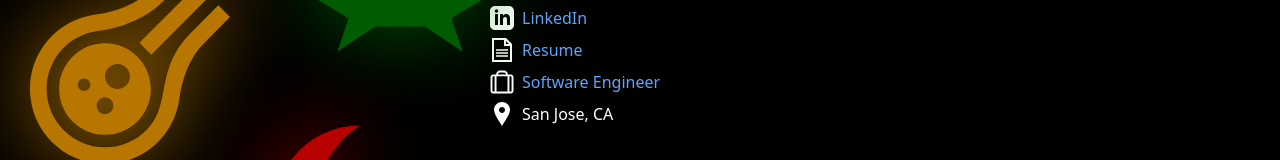
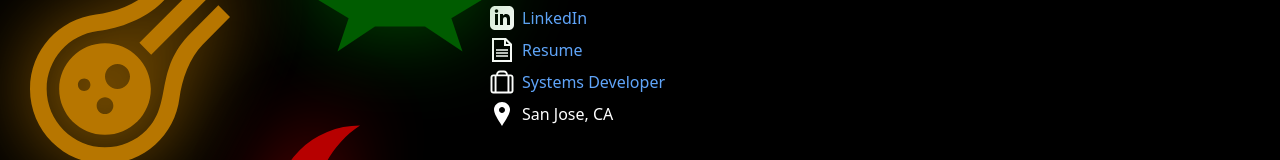
Before and after one commit to Dosx001/aboutandres, a Next.js app: page /about in a window 1280 px wide. Shown: the part 336-496 px from the top of the page. Built offline with nearby package versions, Linux system fonts and the light colour scheme.

Commit message:
Updated About page with new position

```diff
--- a/src/pages/about.tsx
+++ b/src/pages/about.tsx
@@ -115,13 +115,13 @@ const About = () => {
               <a
                 target="_blank"
                 rel="noreferrer"
-                href="https://www.baesystems.com/en/home"
-                title="BAE Systems Homepage"
+                href="https://www.nasa.gov/ames"
+                title="NASA Ames Research Center Homepage"
               >
                 <svg width="24" height="24" viewBox="0 0 512 512">
                   <path d="M441.3,94.3h-59.4C381.6,48.3,344.1,11,298,11h-83.9c-46,0-83.5,37.3-83.8,83.3H70.9c-33,0-59.8,26.8-59.8,59.8v287.1 c0,33,26.8,59.8,59.8,59.8h370.4c33,0,59.8-26.8,59.8-59.8V154.1C501.1,121.1,474.2,94.3,441.3,94.3z M373.2,135.1v325.1H139 V135.1H373.2z M214.1,51.8H298c23.5,0,42.7,19,43,42.4H171.1C171.4,70.8,190.6,51.8,214.1,51.8z M51.9,441.2V154.1 c0-10.5,8.5-19,19-19h27.3v325.1H70.9C60.4,460.2,51.9,451.7,51.9,441.2z M460.2,441.2c0,10.5-8.5,19-19,19H414V135.1h27.3 c10.5,0,19,8.5,19,19V441.2z" />
                 </svg>
-                Software Engineer
+                Systems Developer
               </a>
             </div>
             <div className="mt-2 flex">
```
